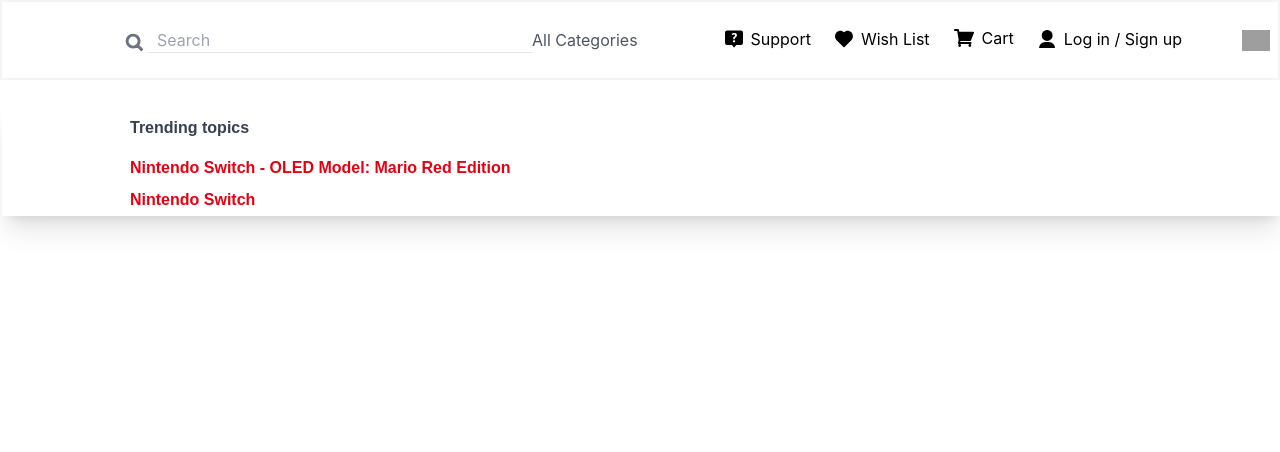
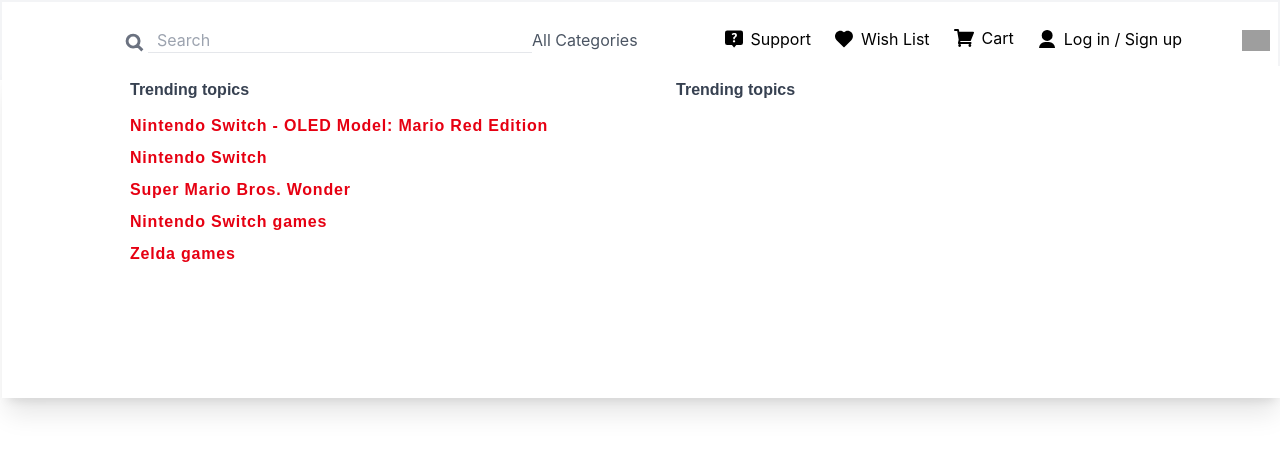
Before and after one commit to khurshid2idrees/nintendo, a React (Create React App) app: page / in a window 1280 px wide. Shown: the top 452 px of the page. Built offline with nearby package versions, Linux system fonts and the light colour scheme; grey boxes are pictures that could not be loaded; a web font is replaced by a local one.

Commit message:
update in data and navbar

```diff
--- a/src/components/navbar/NavBar.jsx
+++ b/src/components/navbar/NavBar.jsx
@@ -8,7 +8,7 @@
   const [categories, setCategories] = useState(null);
   const [SearchExp, setSearchExp] = useState(null);
 
-  const data = NavbarData[0].categoriess;
+  const data = NavbarData;
 
   return (
     <>
@@ -85,7 +85,7 @@
                         className=" absolute right-0 mt-2 rounded-md shadow-lg bg-white ring-1 ring-black ring-opacity-5 p-1 space-y-1"
                       >
                         {/* Dropdown content goes here */}
-                        {data.map((dropdown) => {
+                        {data[0].categoriess.map((dropdown) => {
                           return (
                             <>
                               <div
@@ -211,29 +211,33 @@
           </div>
         </div>
 
-        <div className="z-20  absolute bg-white  w-screen shadow-xl    mt-60">
+        <div className="z-20 flex md:flex-row flex-col  absolute bg-white  w-screen shadow-xl    mt-96">
           {/* trending topics start */}
-          <div className="mx-32">
-            <h1 className="text-gray-700 py-3 font-sans font-bold md:text-base ">
+          <div className="mx-32 ">
+            <h1 className="text-gray-700 pt-3 font-sans font-bold md:text-base ">
               Trending topics
             </h1>
-            <div>
-              <div>
-                <p className="text-[#e60012] py-1 font-sans font-bold md:text-base ">
-                  Nintendo Switch - OLED Model: Mario Red Edition
-                </p>
-              </div>
-              <div>
-                <p className="text-[#e60012] py-1 font-sans font-bold md:text-base ">
-                  Nintendo Switch
-                </p>
-              </div>
+            <div className="pb-32 mt-2">
+              {data[0].trending.map((trend) => {
+                return (
+                  <div key={trend.id}>
+                    <p className="text-[#e60012] py-1 font-sans tracking-wider font-bold md:text-base ">
+                      {trend.text}
+                    </p>
+                  </div>
+                );
+              })}
             </div>
           </div>
           {/* trending topics end */}
 
           {/* top store products start  */}
-          <div></div>
+          <div>
+            <h1 className="text-gray-700 pt-3 font-sans font-bold md:text-base ">
+              Trending topics
+            </h1>{" "}
+            <div></div>
+          </div>
           {/* top store products end */}
         </div>
       </nav>
--- a/src/data.js
+++ b/src/data.js
@@ -26,5 +26,27 @@
         name: "Support",
       },
     ],
+    trending: [
+      {
+        id: 1,
+        text: `Nintendo Switch - OLED Model: Mario Red Edition`,
+      },
+      {
+        id: 2,
+        text: `Nintendo Switch`,
+      },
+      {
+        id: 3,
+        text: `Super Mario Bros. Wonder`,
+      },
+      {
+        id: 4,
+        text: `Nintendo Switch games`,
+      },
+      {
+        id: 5,
+        text: `Zelda games`,
+      },
+    ],
   },
 ];
```
